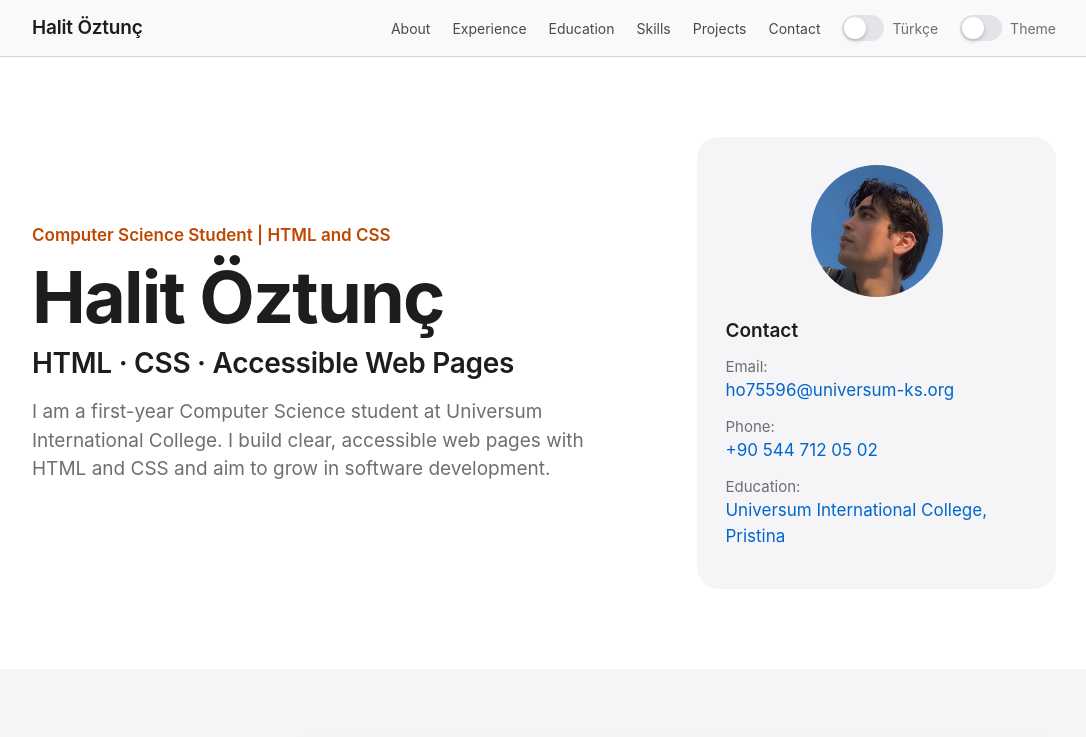
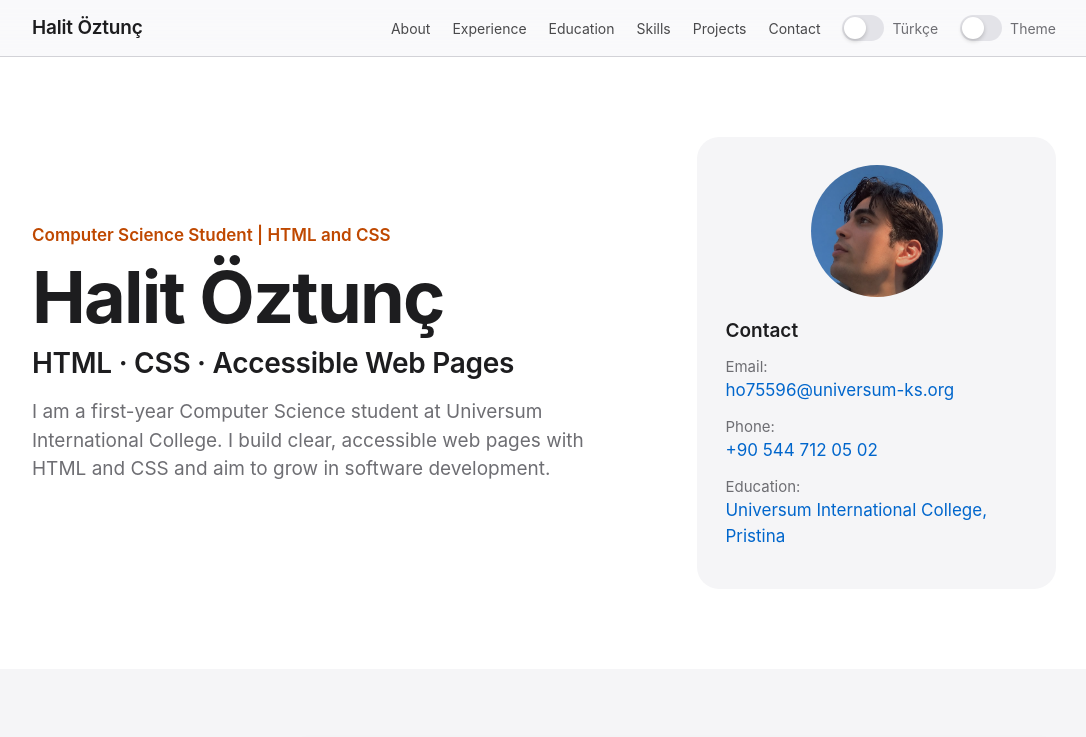
Before and after one commit to ho75596-cpu/cv, a plain HTML site: page index.html in a window 1280 px wide. Shown: the top 737 px of the page, without its empty margins (96-1182 px from the left). Drawn offline with Linux system fonts and the light colour scheme.

Commit message:
Adjust profile image crop inside frame

```diff
--- a/css/style.css
+++ b/css/style.css
@@ -286,14 +286,25 @@ li { margin-bottom: 4px; }
   background: var(--background);
 }
 
-.profile-photo {
+.profile-photo-frame {
   width: 132px;
   height: 132px;
   display: block;
   margin: 0 auto 20px;
   border-radius: 50%;
-  object-fit: cover;
-  object-position: center 78%;
+  overflow: hidden;
+  position: relative;
+}
+
+.profile-photo {
+  width: 155px;
+  max-width: none;
+  height: auto;
+  display: block;
+  position: absolute;
+  left: -12px;
+  top: -84px;
+  border-radius: 0;
 }
 
 .profile-box strong {
```
